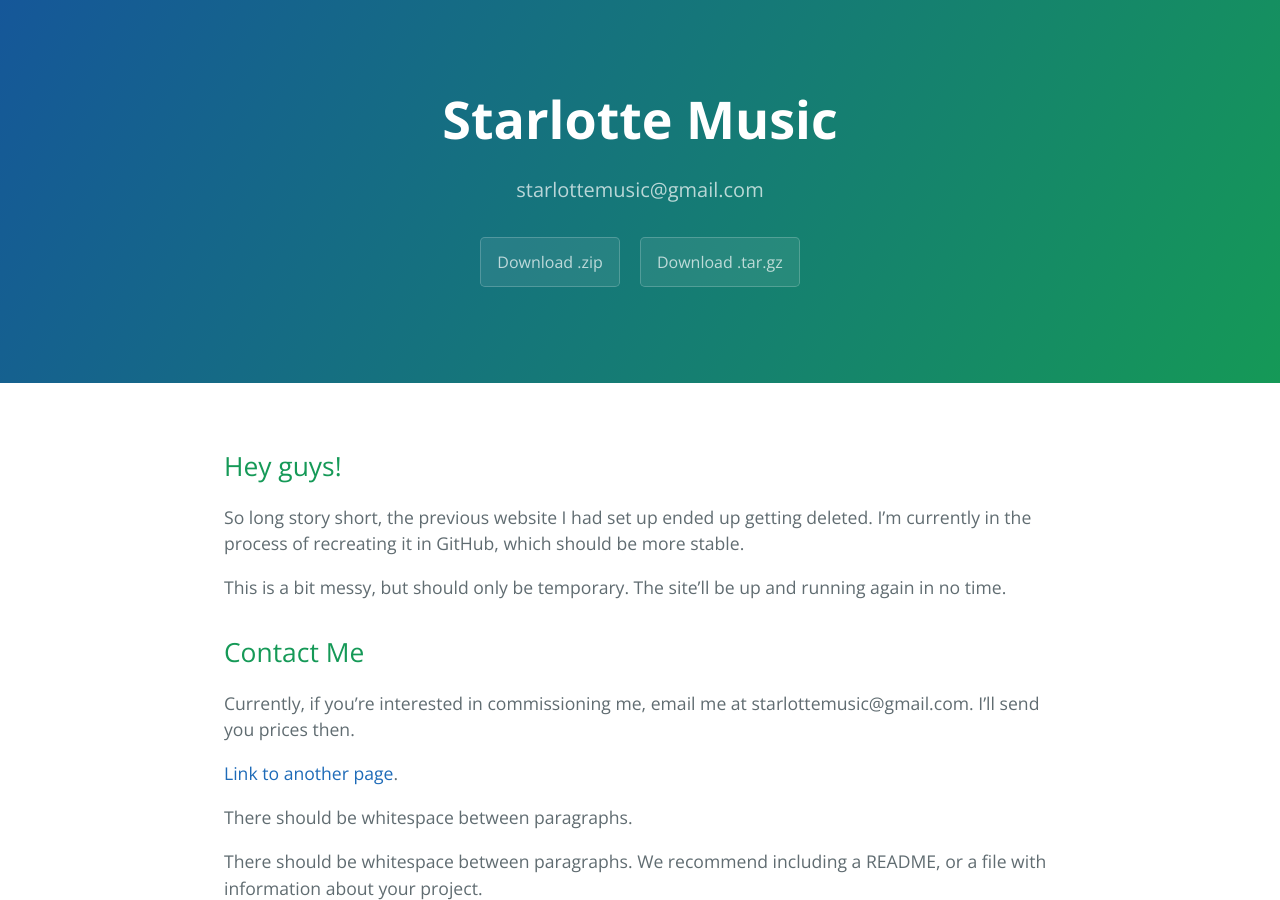
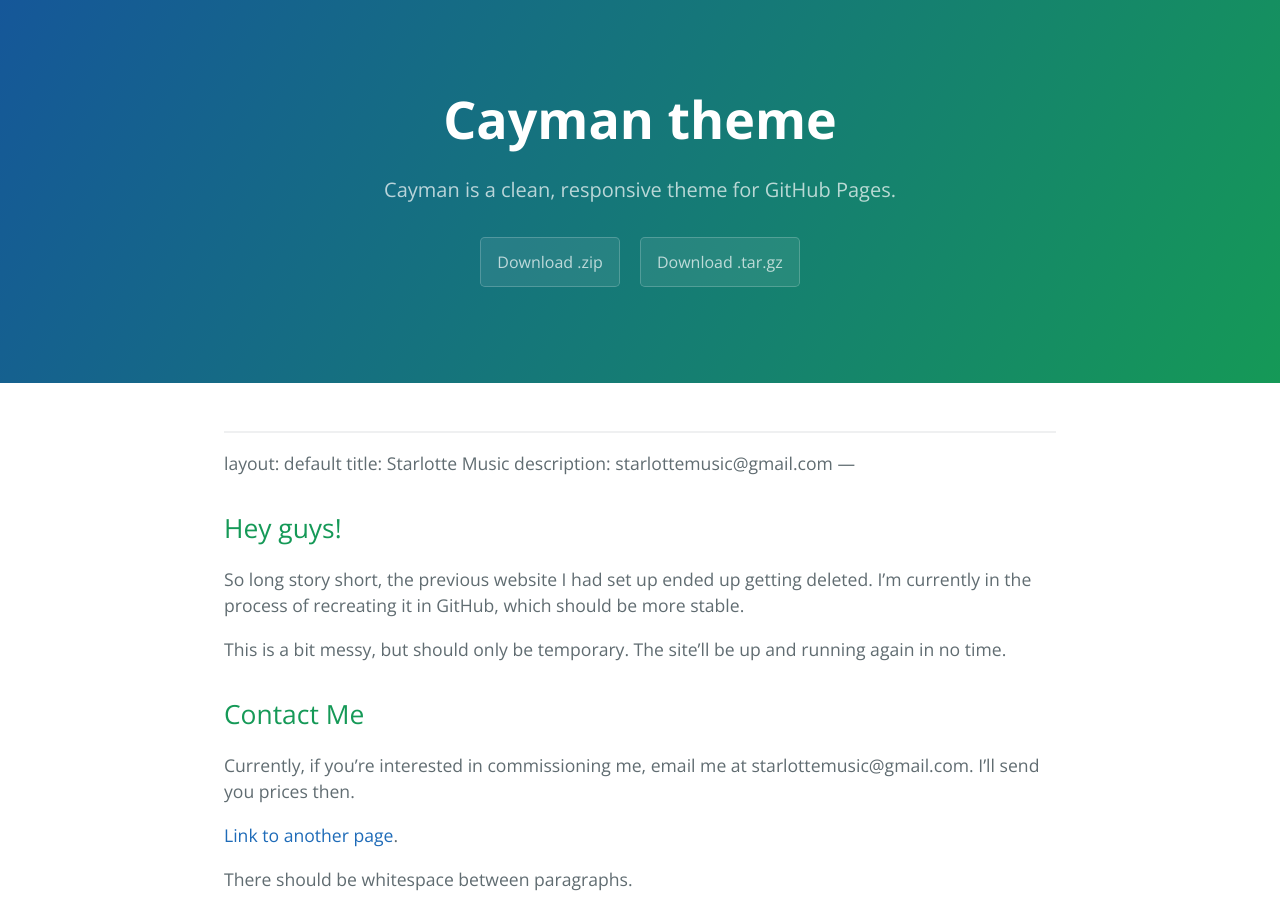
Before and after one commit to starlottemusic/starlottemusic.github.io, a Jekyll site: the page built from index.md, in a window 1280 px wide and 900 px high. Built offline with Jekyll 4.4.1, drawn with Linux system fonts in a browser that asks for light colours; our own code applies the rules of GitHub Pages for plain Markdown files.

Commit message:
Update index.md

```diff
--- a/index.md
+++ b/index.md
@@ -1,12 +1,12 @@
+<head>
+<link rel='shortcut icon' href='/img/favicon.ico'>
+</head>
+
 ---
 layout: default
 title: Starlotte Music
 description: starlottemusic@gmail.com
 ---
-
-<head>
-<link rel='shortcut icon' href='/img/favicon.ico'>
-</head>
 
 
 
```
